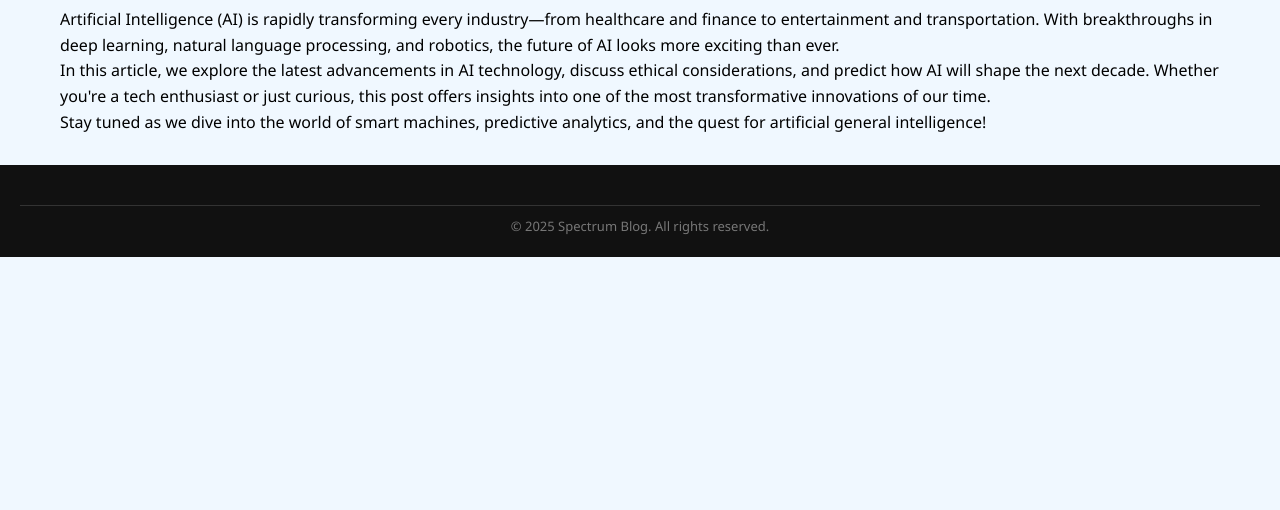
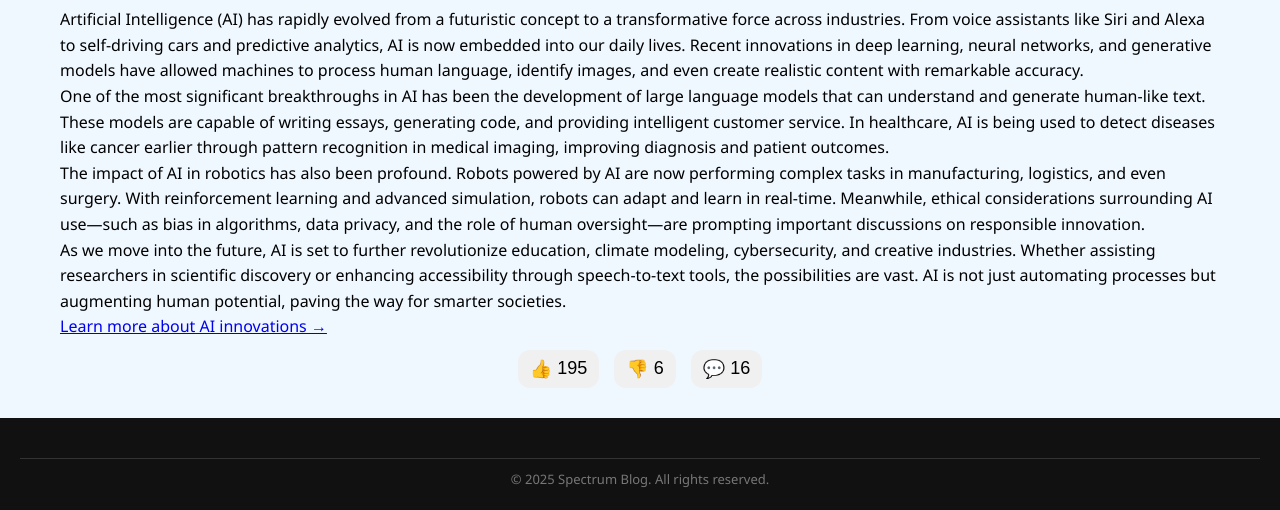
Before and after one commit to Bindu32/blog-system, a website: page frontend/ai-blog.html in a window 1280 px wide. Shown: the part 391-901 px from the top of the page. Before the commit the page ends 800 px from the top, so only its background shows below. Drawn offline with Linux system fonts and the light colour scheme.

Commit message:
Update ai-blog.html

```diff
--- a/frontend/ai-blog.html
+++ b/frontend/ai-blog.html
@@ -26,18 +26,25 @@
 
     <article>
       <p>
-        Artificial Intelligence (AI) is rapidly transforming every industry—from healthcare and finance to entertainment and transportation.
-        With breakthroughs in deep learning, natural language processing, and robotics, the future of AI looks more exciting than ever.
+        Artificial Intelligence (AI) has rapidly evolved from a futuristic concept to a transformative force across industries. From voice assistants like Siri and Alexa to self-driving cars and predictive analytics, AI is now embedded into our daily lives. Recent innovations in deep learning, neural networks, and generative models have allowed machines to process human language, identify images, and even create realistic content with remarkable accuracy.
       </p>
       <p>
-        In this article, we explore the latest advancements in AI technology, discuss ethical considerations, and predict how AI will shape
-        the next decade. Whether you're a tech enthusiast or just curious, this post offers insights into one of the most transformative
-        innovations of our time.
+        One of the most significant breakthroughs in AI has been the development of large language models that can understand and generate human-like text. These models are capable of writing essays, generating code, and providing intelligent customer service. In healthcare, AI is being used to detect diseases like cancer earlier through pattern recognition in medical imaging, improving diagnosis and patient outcomes.
       </p>
       <p>
-        Stay tuned as we dive into the world of smart machines, predictive analytics, and the quest for artificial general intelligence!
+        The impact of AI in robotics has also been profound. Robots powered by AI are now performing complex tasks in manufacturing, logistics, and even surgery. With reinforcement learning and advanced simulation, robots can adapt and learn in real-time. Meanwhile, ethical considerations surrounding AI use—such as bias in algorithms, data privacy, and the role of human oversight—are prompting important discussions on responsible innovation.
       </p>
+      <p>
+        As we move into the future, AI is set to further revolutionize education, climate modeling, cybersecurity, and creative industries. Whether assisting researchers in scientific discovery or enhancing accessibility through speech-to-text tools, the possibilities are vast. AI is not just automating processes but augmenting human potential, paving the way for smarter societies.
+      </p>
+      <p><a href="https://www.ibm.com/artificial-intelligence/what-is-ai" target="_blank">Learn more about AI innovations →</a></p>
     </article>
+
+    <div class="reactions">
+      <button onclick="redirectToRegister()" class="reaction-btn">👍 <span id="likeCount">195</span></button>
+      <button onclick="redirectToRegister()" class="reaction-btn">👎 <span id="dislikeCount">6</span></button>
+      <button onclick="redirectToRegister()" class="reaction-btn">💬 <span id="commentCount">16</span></button>
+    </div>
   </main>
 
   <footer class="footer">
```
